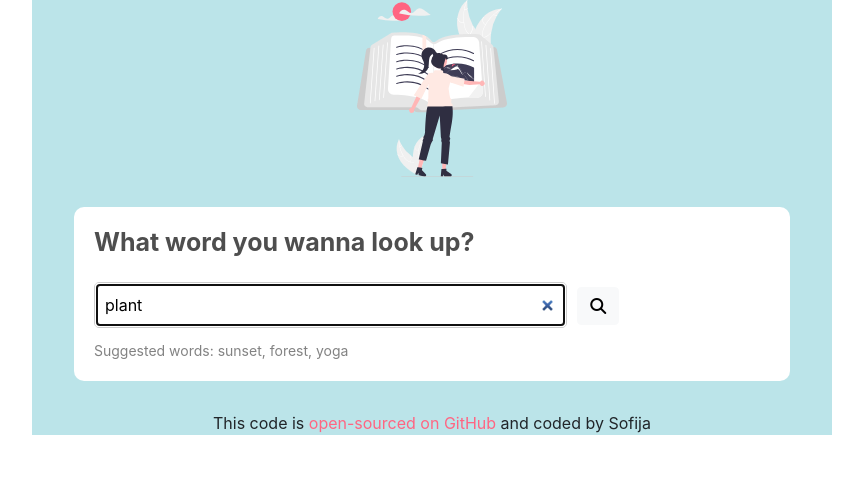
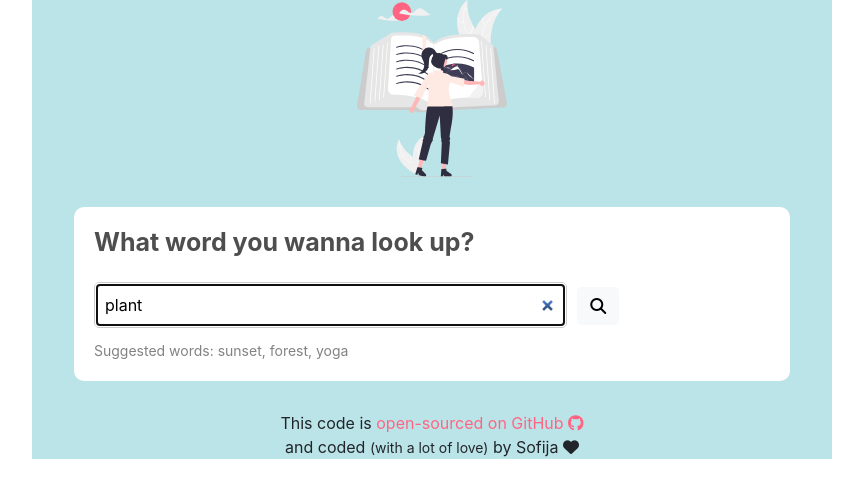
Before and after one commit to sofijaV/dictionary-app, a React (Create React App) app: page / in a window 1280 px wide. Shown: the top 498 px of the page, without its empty margins (208-1071 px from the left). Built offline with nearby package versions, Linux system fonts and the light colour scheme; no server answers.

Commit message:
changed the footer

```diff
--- a/src/App.js
+++ b/src/App.js
@@ -16,9 +16,12 @@ export default function App() {
             target="_blank"
             rel="noreferrer"
           >
-            open-sourced on GitHub{" "}
-          </a>
-          and coded by Sofija
+            open-sourced on GitHub <i class="fab fa-github"></i>
+          </a>{" "}
+          <div>
+            and coded <small> (with a lot of love)</small> by Sofija{" "}
+            <i className="fas fa-heart"></i>
+          </div>
         </footer>
       </div>
     </div>
```
